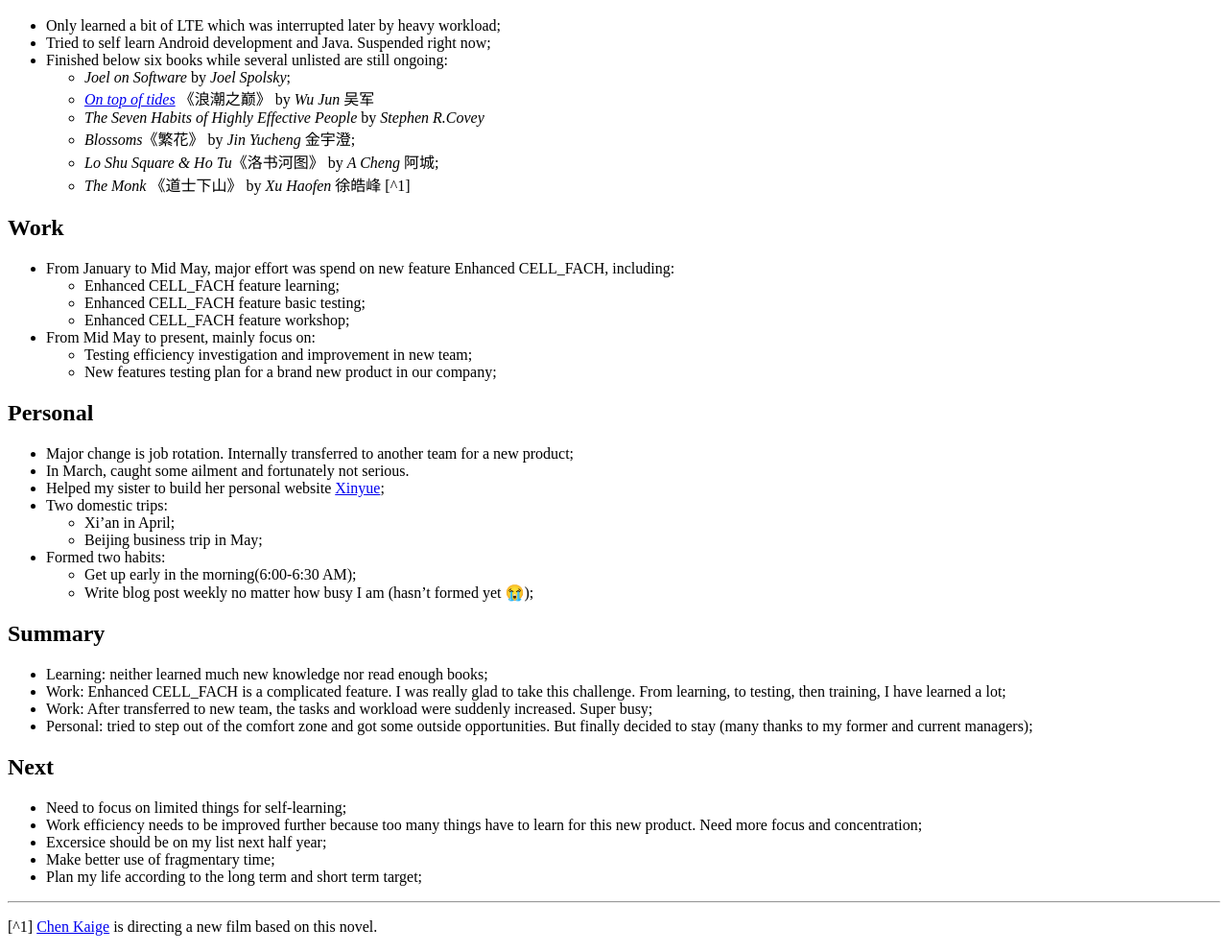
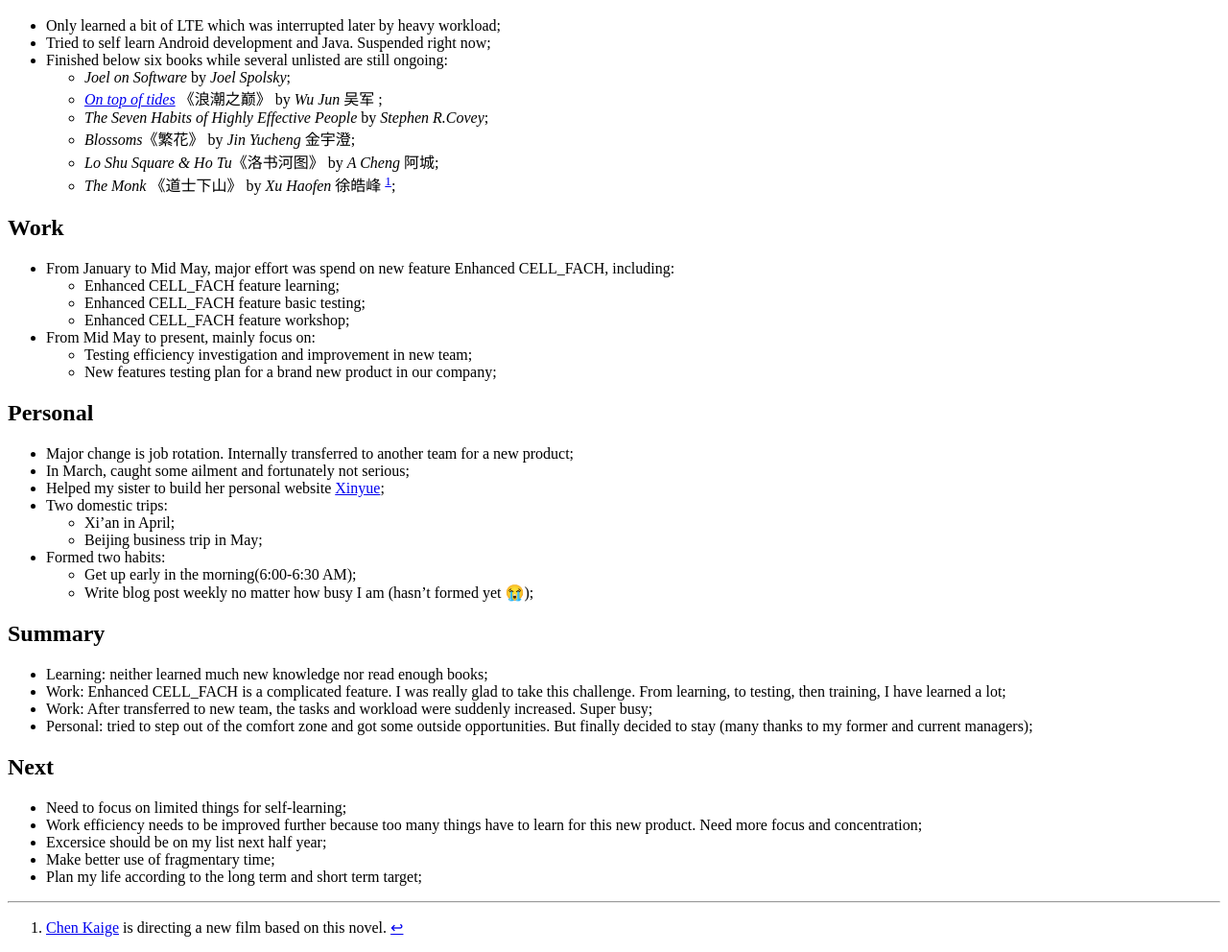
Before and after one commit to happybit/happybit.github.io, a Jekyll site: the page built from _posts/2014-07-02-2014H1-summary.markdown, in a window 1280 px wide. Shown: the part 335-1327 px from the top of the page at 96% size. Built offline with Jekyll 4.4.1, drawn with Linux system fonts in a browser that asks for light colours; emoji names are drawn with the system emoji font; comment, search, counter and statistics services are not loaded.

Commit message:
minor update

```diff
--- a/_posts/2014-07-02-2014H1-summary.markdown
+++ b/_posts/2014-07-02-2014H1-summary.markdown
@@ -16,11 +16,11 @@ Every weekend, I would spend less than half an hour to summarize my personal and
 * Tried to self learn Android development and Java. Suspended right now;
 * Finished below six books while several unlisted are still ongoing:
   * *Joel on Software* by *Joel Spolsky*;
-  * [*On top of tides*](http://blog.pzheng.info/blog/2014/04/06/on-top-of-tides/) 《浪潮之巅》 by *Wu Jun* 吴军
-  * *The Seven Habits of Highly Effective People* by *Stephen R.Covey*
+  * [*On top of tides*](http://blog.pzheng.info/blog/2014/04/06/on-top-of-tides/) 《浪潮之巅》 by *Wu Jun* 吴军 ;
+  * *The Seven Habits of Highly Effective People* by *Stephen R.Covey*;
   * *Blossoms*《繁花》 by *Jin Yucheng* 金宇澄;
   * *Lo Shu Square & Ho Tu*《洛书河图》 by *A Cheng* 阿城;
-  * *The Monk* 《道士下山》 by *Xu Haofen* 徐皓峰 [^1]
+  * *The Monk* 《道士下山》 by *Xu Haofen* 徐皓峰 [^1];
 
 ## Work
 
@@ -35,7 +35,7 @@ Every weekend, I would spend less than half an hour to summarize my personal and
 ## Personal
 
 * Major change is job rotation. Internally transferred to another team for a new product;
-* In March, caught some ailment and fortunately not serious.
+* In March, caught some ailment and fortunately not serious;
 * Helped my sister to build her personal website [Xinyue](www.xinyue.in);
 * Two domestic trips:
   * Xi'an in April;
@@ -60,4 +60,4 @@ Every weekend, I would spend less than half an hour to summarize my personal and
 * Plan my life according to the long term and short term target;
 
 ----
-[^1] [Chen Kaige](http://en.wikipedia.org/wiki/Chen_Kaige) is directing a new film based on this novel.
+[^1]: [Chen Kaige](http://en.wikipedia.org/wiki/Chen_Kaige) is directing a new film based on this novel.
```
